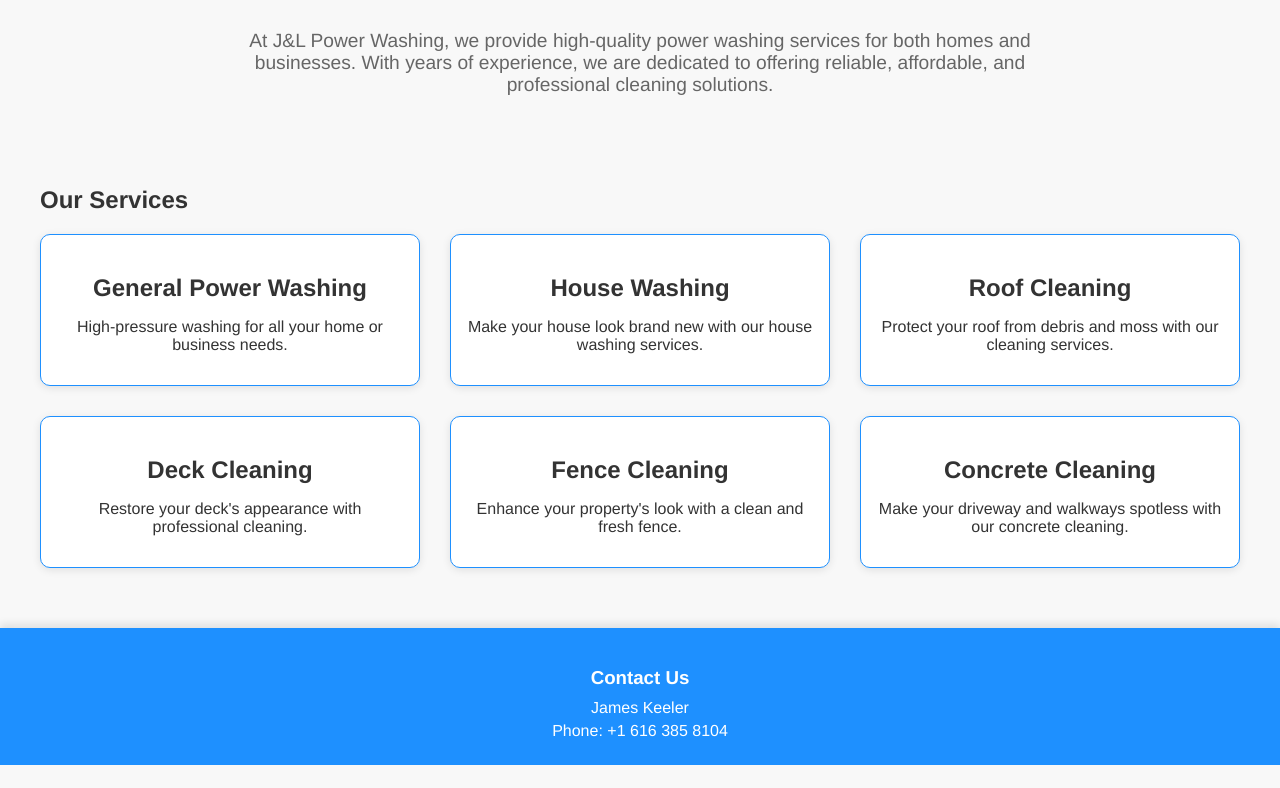
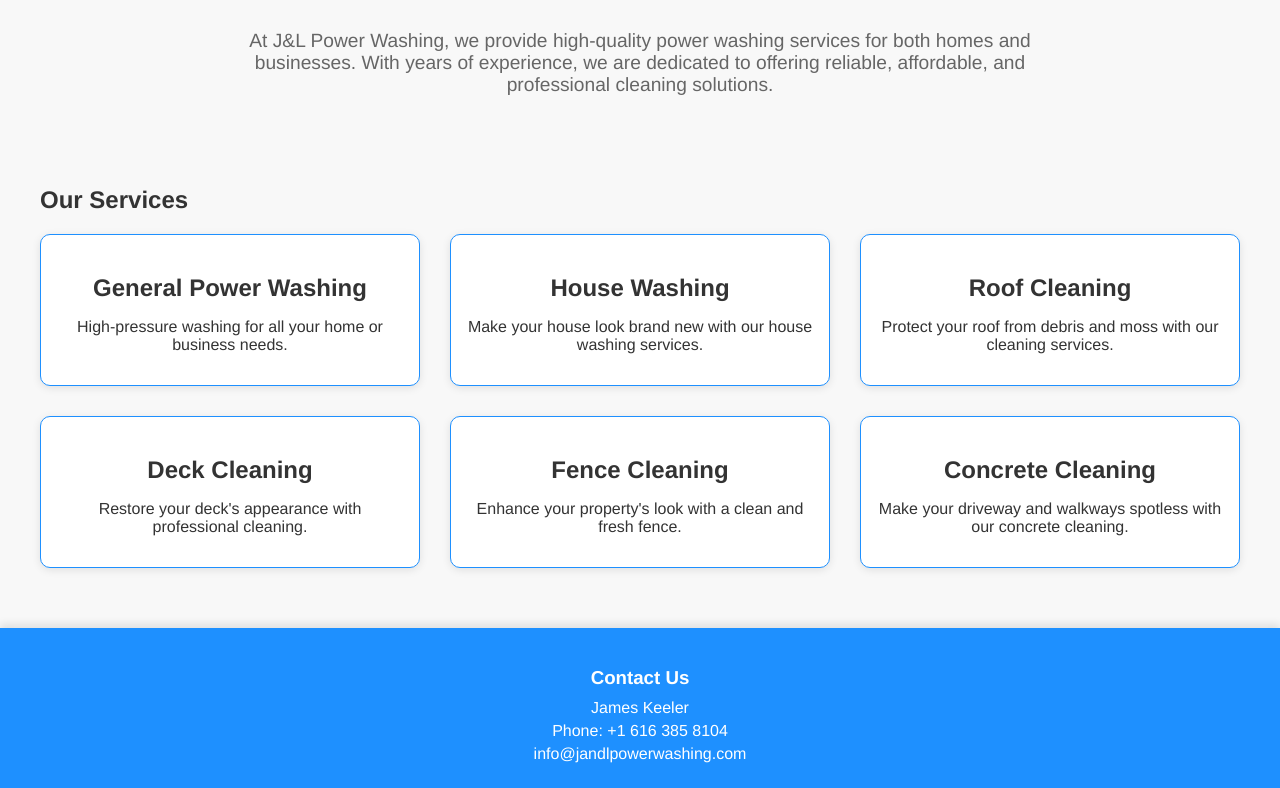
Before and after one commit to wuhplaptop/bdfhjdfhjdfjdl, a plain HTML site: page index.html in a window 1280 px wide. Shown: the part 442-1230 px from the top of the page. Before the commit the page ends 1207 px from the top, so only its background shows below. Drawn offline with Linux system fonts and the light colour scheme.

Commit message:
Update index.html

```diff
--- a/index.html
+++ b/index.html
@@ -237,6 +237,15 @@
             box-shadow: 0px -4px 8px rgba(0, 0, 0, 0.1);
         }
 
+        footer a {
+            color: #ffffff;
+            text-decoration: none;
+        }
+
+        footer a:hover {
+            color: #ffcc00;
+        }
+
         footer h3 {
             margin-bottom: 10px;
         }
@@ -343,6 +352,7 @@
             <h3 id="contact">Contact Us</h3>
             <p>James Keeler</p>
             <p>Phone: +1 616 385 8104</p>
+            <p><a href="mailto:info@jandlpowerwashing.com">info@jandlpowerwashing.com</a></p>
         </div>
     </div>
 </footer>
```
